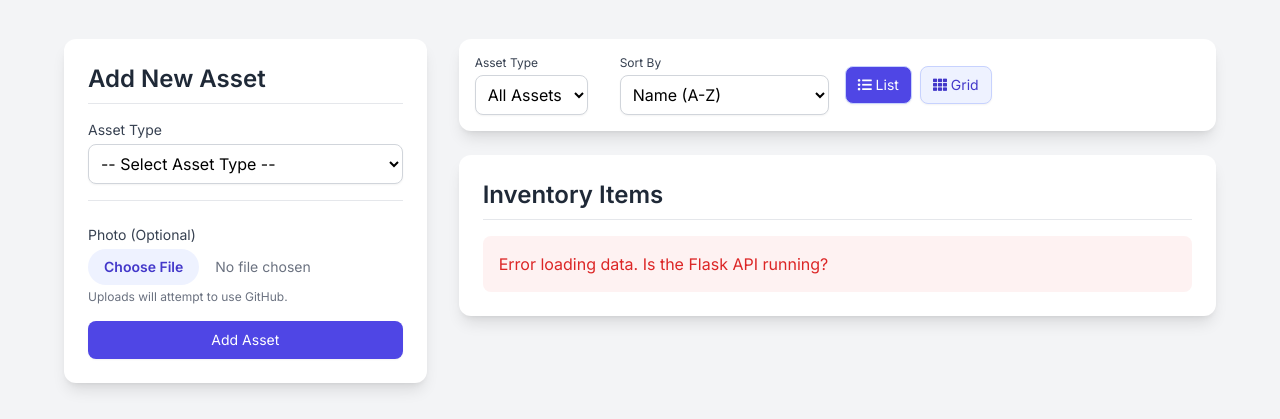
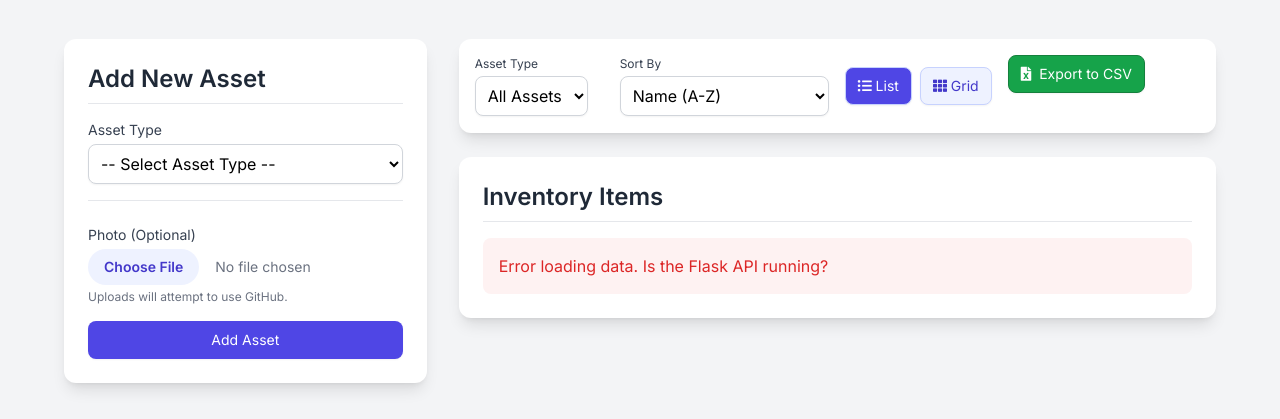
Before and after one commit to assets-stack/Club-Inventory-App, a Flask app: page / in a window 1280 px wide. Shown: the part 73-492 px from the top of the page. Run offline with Flask 3, Linux system fonts and the light colour scheme; grey boxes labelled with a size stand in for pictures from a placeholder-image service; some libraries are stand-ins or nearby versions.

Commit message:
Added export feature

```diff
--- a/app.py
+++ b/app.py
@@ -2,6 +2,8 @@
 import os
 import requests
 import base64
+import io
+import csv
 from datetime import datetime
 from flask import Flask, render_template, request, jsonify, redirect, url_for
 from firebase_admin import credentials, initialize_app, firestore
@@ -401,5 +403,87 @@
         return jsonify({"error": "Failed to update item (Firestore error). Please check server logs."}), 500
 
 
+@app.route('/api/export', methods=['GET'])
+def export_inventory():
+    """Fetches all data and generates a multi-sheet-ready CSV file."""
+
+    try:
+        # 1. Fetch all data
+        items_ref = db.collection(FIRESTORE_COLLECTION).stream()
+        all_items = [doc.to_dict() for doc in items_ref]
+
+        # 2. Group items by asset type
+        grouped_items = {}
+        for item in all_items:
+            # Ensure an ID field is included for tracking
+            item['id'] = item.get('id', 'N/A')
+            asset_type = item.get('asset_type', 'Other')
+            if asset_type not in grouped_items:
+                grouped_items[asset_type] = []
+            grouped_items[asset_type].append(item)
+
+        # 3. Define Master Headers (ensures all sheets have consistent columns)
+        master_headers = [
+            'ID', 'Asset Type', 'Status', 'Checked Out To', 'Storage Location', 'Photo URL', 'Notes',
+            'Name', 'Quantity', 'Clothing Type', 'Gender', 'Sizes (Size:Count)'
+        ]
+
+        # 4. Use a buffer to write CSV data (simulating multiple sheets/sections)
+        output = io.StringIO()
+        writer = csv.writer(output)
+
+        writer.writerow(["--- INVENTORY EXPORT - MUSOC ---"])
+        writer.writerow(["Generated on: " + datetime.now().strftime('%Y-%m-%d %H:%M:%S')])
+        writer.writerow([])
+
+        # 5. Write data for each asset type
+        for asset_type, items in grouped_items.items():
+
+            # Write a header row to designate the start of the next sheet/tab
+            writer.writerow([f"SHEET_START: {asset_type}"])
+            writer.writerow(master_headers)
+
+            for item in items:
+                row = {h: '' for h in master_headers} # Initialize empty row dict
+
+                # Common Fields
+                row['ID'] = item.get('id')
+                row['Asset Type'] = asset_type
+                row['Status'] = item.get('status')
+                row['Checked Out To'] = item.get('checked_out_to', '') or ''
+                row['Storage Location'] = item.get('storage_location', '')
+                row['Photo URL'] = item.get('photo_url', '')
+                row['Notes'] = item.get('notes', '')
+
+                if asset_type == 'Costume':
+                    row['Clothing Type'] = item.get('type_of_clothing', '')
+                    row['Gender'] = item.get('gender', '')
+                    # Format size inventory into a readable string
+                    sizes = item.get('size_inventory', [])
+                    row['Sizes (Size:Count)'] = '; '.join([f"{s.get('size', '')}:{s.get('count', 0)}" for s in sizes])
+
+                elif asset_type in ['Prop', 'Set', 'Tech']:
+                    row['Name'] = item.get('name', '')
+                    row['Quantity'] = item.get('number', '')
+
+                # Write the row data to the CSV buffer
+                writer.writerow([row[h] for h in master_headers])
+
+            writer.writerow([]) # Blank line for separation
+
+        # 6. Prepare the Flask response
+        response = app.response_class(
+            output.getvalue(),
+            mimetype='text/csv',
+            headers={
+                "Content-Disposition": f"attachment;filename=inventory_export_{datetime.now().strftime('%Y%m%d')}.csv"
+            }
+        )
+        return response
+
+    except Exception as e:
+        print(f"Error during inventory export: {e}")
+        return jsonify({"error": "An unexpected error occurred during file generation."}), 500
+
 if __name__ == '__main__':
     app.run(debug=True, port=8080)
--- a/templates/index.html
+++ b/templates/index.html
@@ -110,6 +110,19 @@
                             <button id="view-grid-button" class="flex-shrink-0 py-2 px-3 border border-indigo-200 rounded-lg shadow-sm text-sm font-medium text-indigo-700 bg-indigo-50 hover:bg-indigo-100 transition">
                                 <i class="fas fa-th"></i> Grid
                             </button>
+                        </div>
+
+                        <!-- Export Button -->
+                        <div class="flex justify-between items-center mb-6">
+                            <div class="inventory-controls flex flex-wrap space-x-4 items-center ...">
+                                </div>
+
+                            <div class="flex space-x-2">
+                                <button onclick="exportInventory()"
+                                        class="flex-shrink-0 py-2 px-3 border border-green-700 rounded-lg shadow-sm text-sm font-medium text-white bg-green-600 hover:bg-green-700 transition">
+                                    <i class="fas fa-file-excel mr-2"></i>Export to CSV
+                                </button>
+                                </div>
                         </div>
                     </div>
 
@@ -712,6 +725,24 @@
 
             // --- Data Fetching and Rendering ---
 
+            function exportInventory() {
+                const managerKey = localStorage.getItem('managerKey') || '';
+
+                // Create a temporary link element
+                const link = document.createElement('a');
+
+                // The browser will automatically handle the download when navigating to this URL
+                link.href = '/api/export';
+
+                link.download = `inventory_export_${new Date().toISOString().slice(0, 10)}.csv`;
+                document.body.appendChild(link);
+                link.click();
+                document.body.removeChild(link);
+
+                showNotification('Starting inventory export...', 'success');
+            }
+            window.exportInventory = exportInventory;
+
             async function fetchInventory() {
                 const initialLoad = inventoryData.length === 0;
                 const loadingIndicator = document.getElementById('loading-indicator');
```
